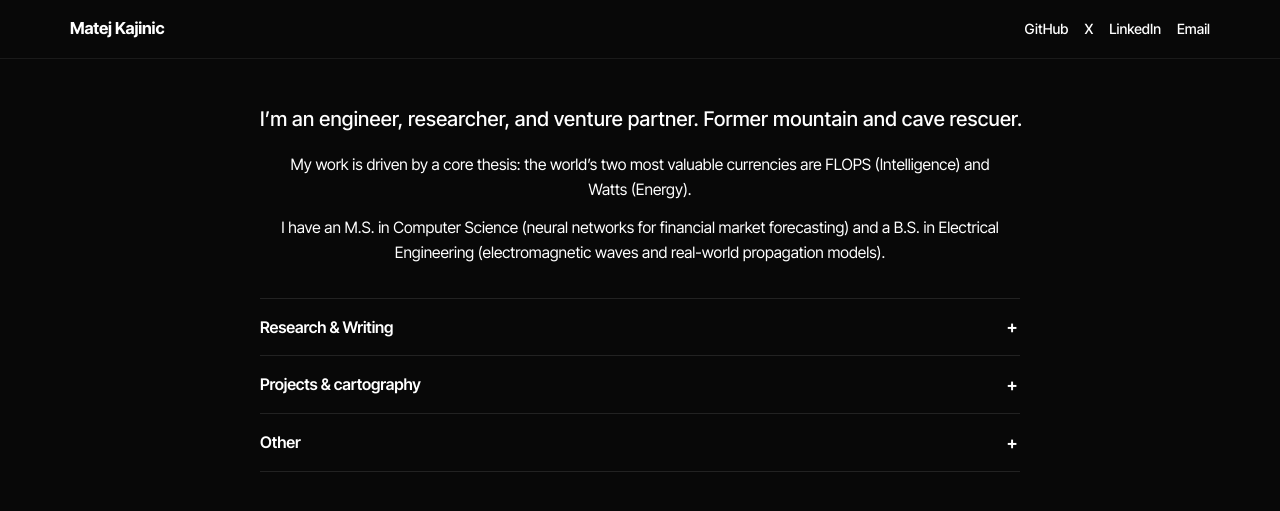
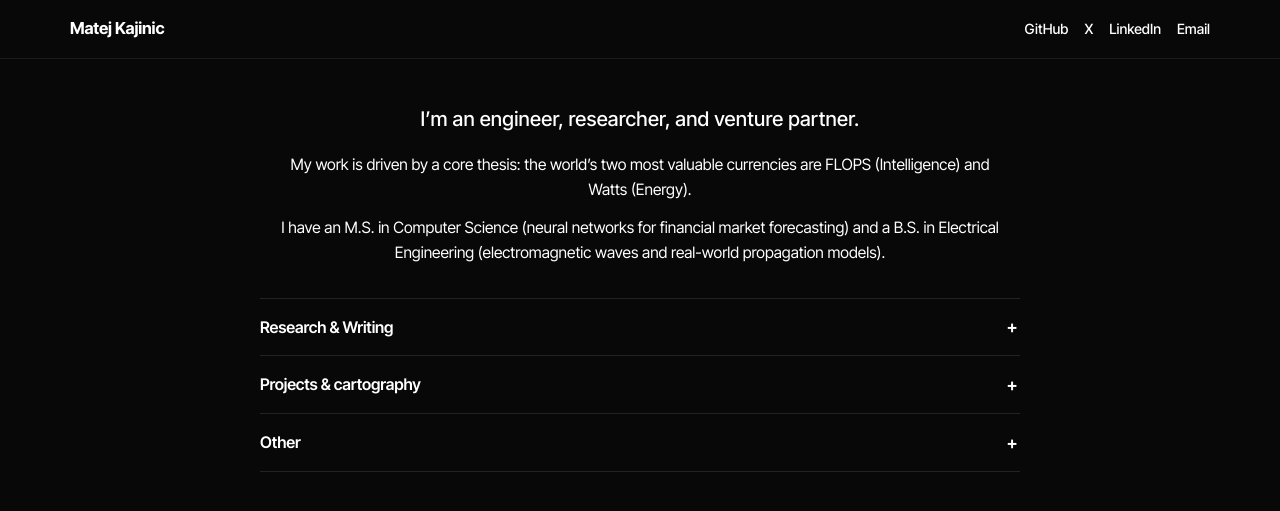
Before and after one commit to matejkajinic/matejkajinic.github.io, a Jekyll site: the page built from index.md, in a window 1280 px wide. Shown: the top 511 px of the page. Built offline with Jekyll 4.4.1, drawn with Linux system fonts in a browser that asks for light colours.

Commit message:
Update info

```diff
--- a/index.md
+++ b/index.md
@@ -5,7 +5,7 @@ description: Engineer, researcher, and venture partner working on AI systems and
 ---
 
 <section class="intro-copy">
-  <p class="intro-line intro-line--lead">I’m an engineer, researcher, and venture partner. Former mountain and cave rescuer.</p>
+  <p class="intro-line intro-line--lead">I’m an engineer, researcher, and venture partner.</p>
   <p class="intro-line intro-line--detail">My work is driven by a core thesis: the world’s two most valuable currencies are FLOPS (Intelligence) and Watts (Energy).</p>
   <p class="intro-line intro-line--detail">I have an M.S. in Computer Science (neural networks for financial market forecasting) and a B.S. in Electrical Engineering (electromagnetic waves and real-world propagation models).</p>
 </section>
--- a/preview.html
+++ b/preview.html
@@ -27,7 +27,7 @@
     <main class="page-shell">
       <article class="content">
         <section class="intro-copy">
-          <p class="intro-line intro-line--lead">I’m an engineer, researcher, and venture partner. Former mountain and cave rescuer.</p>
+          <p class="intro-line intro-line--lead">I’m an engineer, researcher, and venture partner.</p>
           <p class="intro-line intro-line--detail">My work is driven by a core thesis: the world’s two most valuable currencies are FLOPS (Intelligence) and Watts (Energy).</p>
           <p class="intro-line intro-line--detail">I have an M.S. in Computer Science (neural networks for financial market forecasting) and a B.S. in Electrical Engineering (electromagnetic waves and real-world propagation models).</p>
         </section>
```
Also changed, not shown: README.md.
